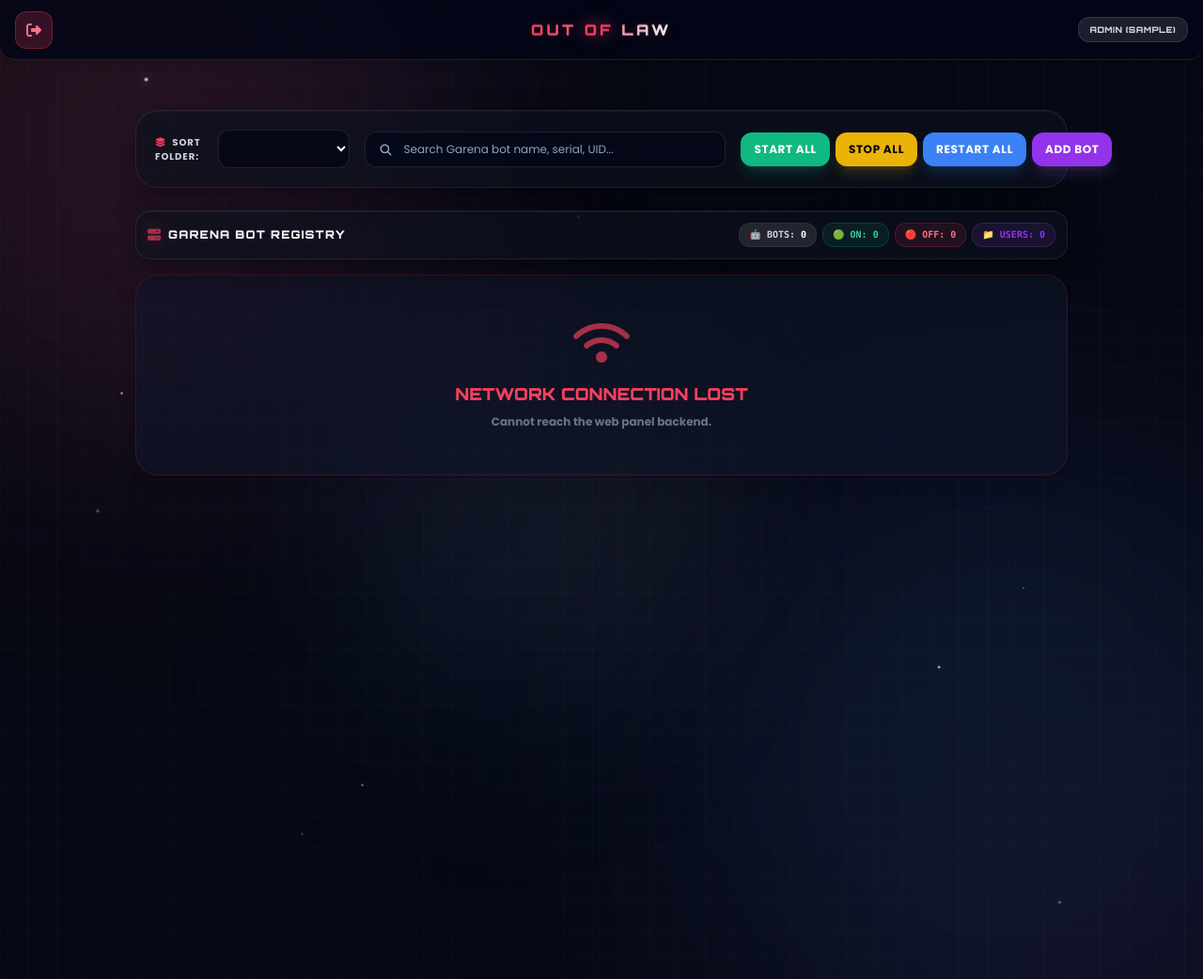
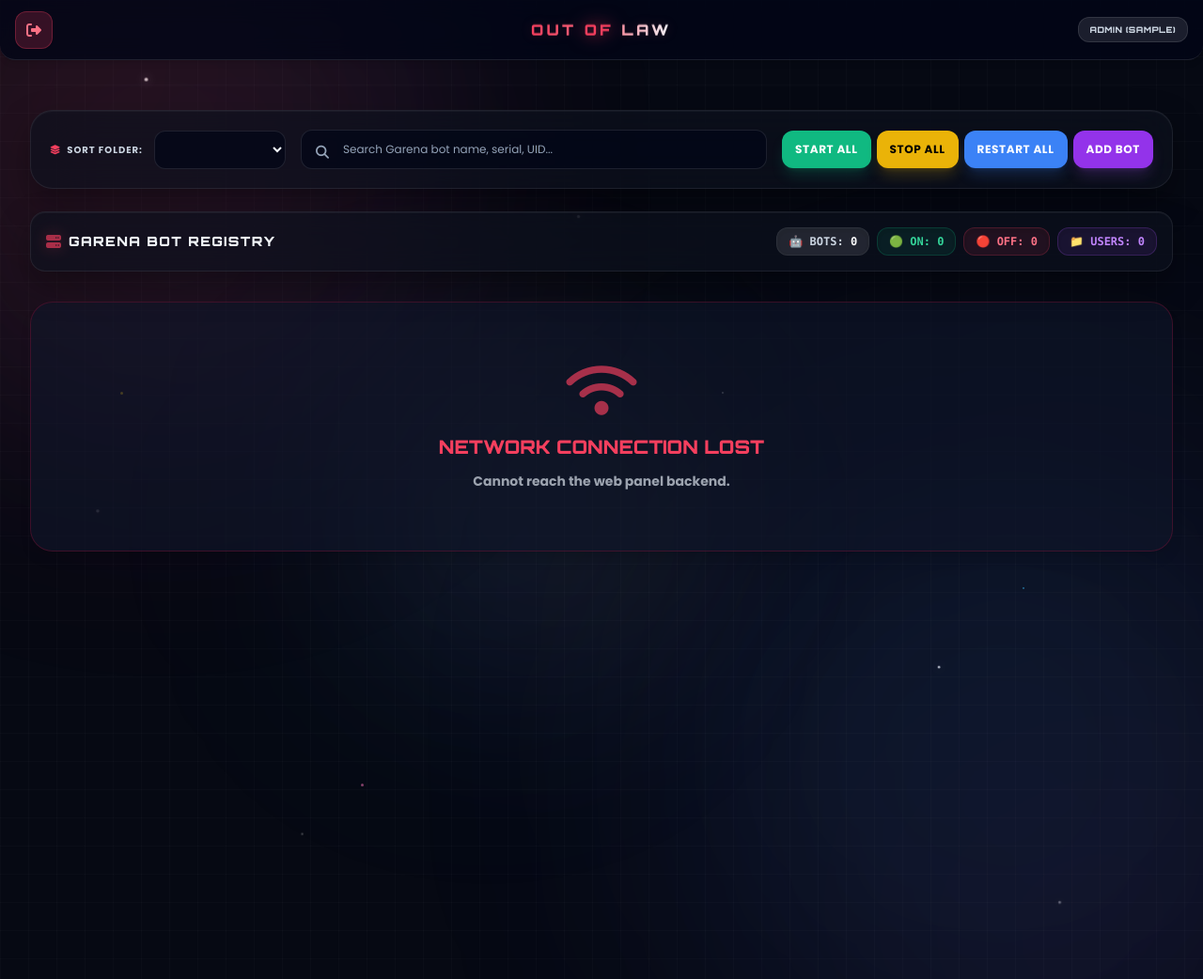
Before and after one commit to newhrmunna2027-pixel/Guild, a Flask app: template templates/index.html in a window 1280 px wide. Shown: the whole page at 94% size. Run offline with Flask 3, Linux system fonts and the light colour scheme; the template is opened without the code that fills it: most values are stand-ins (such as "Sample title", 1, 10 or a date in 2020); lists and menus that the app fills with data are empty; some libraries are stand-ins or nearby versions.

Commit message:
Refactor index.html for improved layout and usability
Updated layout and styling for main container and bot registry section. Enhanced button sizes and adjusted search input for better usability.

```diff
--- a/templates/index.html
+++ b/templates/index.html
@@ -220,8 +220,10 @@
         </div>
     </header>
 
-    <main class="max-w-5xl mx-auto px-4 py-8 space-y-6">
-        <!-- Control and Filter bar (Halka Dark Glass Panel) -->
+    <!-- 🟢 MAIN CONTAINER: EXPANDED FOR PC SCREENS (max-w-7xl) -->
+    <main class="max-w-7xl mx-auto px-4 sm:px-6 lg:px-8 py-8 space-y-6">
+
+        <!-- Control and Filter bar -->
         <div class="cyber-glass rounded-3xl p-5 flex flex-col md:flex-row justify-between items-center gap-4">
             <div class="flex items-center gap-3 w-full md:w-auto">
                 <label class="text-[10px] text-slate-300 font-black uppercase tracking-widest block"><i class="fa-solid fa-layer-group text-rose-500 mr-1.5"></i>Sort folder:</label>
@@ -231,54 +233,54 @@
             </div>
 
             <!-- Smart Live Search with Glass Icon -->
-            <div class="relative w-full md:max-w-sm">
-                <input type="text" id="botSearchInput" onkeyup="filterBots()" placeholder="Search Garena bot name, serial, UID..." class="w-full bg-slate-950/70 border border-white/10 text-slate-100 text-xs rounded-xl py-2.5 pl-10 pr-4 outline-none focus:border-rose-500 transition placeholder-slate-400">
-                <i class="fa-solid fa-magnifying-glass absolute left-4 top-3 text-slate-400 text-xs"></i>
+            <div class="relative w-full md:max-w-md lg:max-w-lg flex-1">
+                <input type="text" id="botSearchInput" onkeyup="filterBots()" placeholder="Search Garena bot name, serial, UID..." class="w-full bg-slate-950/70 border border-white/10 text-slate-100 text-xs rounded-xl py-3 pl-11 pr-4 outline-none focus:border-rose-500 transition placeholder-slate-400">
+                <i class="fa-solid fa-magnifying-glass absolute left-4 top-3.5 text-slate-400 text-sm"></i>
             </div>
 
             <!-- ACTION BUTTONS AREA -->
             <div class="flex gap-1.5 w-full md:w-auto flex-wrap md:flex-nowrap">
-                <button onclick="executeMassAction('start')" class="flex-1 md:flex-none bg-emerald-500 hover:bg-emerald-400 text-white text-xs font-black px-3.5 py-2.5 rounded-xl uppercase tracking-wider transition shadow-lg shadow-emerald-500/20">Start All</button>
-                <button onclick="executeMassAction('stop')" class="flex-1 md:flex-none bg-yellow-500 hover:bg-yellow-400 text-black text-xs font-black px-3.5 py-2.5 rounded-xl uppercase tracking-wider transition shadow-lg shadow-yellow-500/20">Stop All</button>
-                <button onclick="executeMassAction('restart')" class="flex-1 md:flex-none bg-blue-500 hover:bg-blue-400 text-white text-xs font-black px-3.5 py-2.5 rounded-xl uppercase tracking-wider transition shadow-lg shadow-blue-500/20">Restart All</button>
-                <button onclick="openAddModal()" class="flex-1 md:flex-none bg-purple-600 hover:bg-purple-500 text-white text-xs font-black px-3.5 py-2.5 rounded-xl uppercase tracking-wider transition shadow-lg shadow-purple-500/20">Add Bot</button>
+                <button onclick="executeMassAction('start')" class="flex-1 md:flex-none bg-emerald-500 hover:bg-emerald-400 text-white text-xs font-black px-3.5 py-3 rounded-xl uppercase tracking-wider transition shadow-lg shadow-emerald-500/20">Start All</button>
+                <button onclick="executeMassAction('stop')" class="flex-1 md:flex-none bg-yellow-500 hover:bg-yellow-400 text-black text-xs font-black px-3.5 py-3 rounded-xl uppercase tracking-wider transition shadow-lg shadow-yellow-500/20">Stop All</button>
+                <button onclick="executeMassAction('restart')" class="flex-1 md:flex-none bg-blue-500 hover:bg-blue-400 text-white text-xs font-black px-3.5 py-3 rounded-xl uppercase tracking-wider transition shadow-lg shadow-blue-500/20">Restart All</button>
+                <button onclick="openAddModal()" class="flex-1 md:flex-none bg-purple-600 hover:bg-purple-500 text-white text-xs font-black px-3.5 py-3 rounded-xl uppercase tracking-wider transition shadow-lg shadow-purple-500/20">Add Bot</button>
                 {% if role == 'owner' %}
-                <button onclick="openUsersModal()" class="flex-1 md:flex-none bg-indigo-600 hover:bg-indigo-500 text-white text-xs font-black px-3.5 py-2.5 rounded-xl uppercase tracking-wider transition shadow-lg shadow-indigo-500/20">Users</button>
+                <button onclick="openUsersModal()" class="flex-1 md:flex-none bg-indigo-600 hover:bg-indigo-500 text-white text-xs font-black px-3.5 py-3 rounded-xl uppercase tracking-wider transition shadow-lg shadow-indigo-500/20">Users</button>
                 {% endif %}
             </div>
         </div>
 
         <!-- Bot Registry Table Section -->
-        <div class="space-y-3">
-            <!-- 🟢 DYNAMIC NEON HUD HEADER BANNER (HALKA DARK GLASS STYLE) -->
-            <div id="botTableHeader" class="cyber-glass rounded-2xl p-3 flex flex-wrap justify-between items-center text-xs font-bold gap-3">
+        <div class="space-y-4">
+            <!-- 🟢 DYNAMIC NEON HUD HEADER BANNER -->
+            <div id="botTableHeader" class="cyber-glass rounded-2xl p-4 flex flex-wrap justify-between items-center text-xs font-bold gap-3">
                 <div class="flex items-center gap-2">
-                    <i class="fa-solid fa-server text-rose-500 text-sm drop-shadow-[0_0_8px_rgba(244,63,94,0.4)] animate-pulse"></i>
-                    <span class="font-orbitron font-black text-slate-100 tracking-widest uppercase">Garena Bot Registry</span>
+                    <i class="fa-solid fa-server text-rose-500 text-base drop-shadow-[0_0_8px_rgba(244,63,94,0.4)] animate-pulse"></i>
+                    <span class="font-orbitron font-black text-slate-100 tracking-widest uppercase md:text-sm">Garena Bot Registry</span>
                 </div>
 
-                <div class="flex flex-wrap gap-1.5 text-[10px] font-mono">
-                    <span class="bg-white/10 border border-white/5 px-2.5 py-1 rounded-xl text-slate-300">
+                <div class="flex flex-wrap gap-2 text-[10px] md:text-xs font-mono">
+                    <span class="bg-white/10 border border-white/5 px-3 py-1.5 rounded-xl text-slate-300 shadow-inner">
                         🤖 BOTS: <b id="stat-total-bots" class="text-white">0</b>
                     </span>
-                    <span class="bg-emerald-500/10 border border-emerald-500/20 px-2.5 py-1 rounded-xl text-emerald-400 font-bold">
+                    <span class="bg-emerald-500/10 border border-emerald-500/20 px-3 py-1.5 rounded-xl text-emerald-400 font-bold shadow-inner">
                         🟢 ON: <b id="stat-on-bots" class="text-emerald-400">0</b>
                     </span>
-                    <span class="bg-rose-500/10 border border-rose-500/20 px-2.5 py-1 rounded-xl text-rose-400 font-bold">
+                    <span class="bg-rose-500/10 border border-rose-500/20 px-3 py-1.5 rounded-xl text-rose-400 font-bold shadow-inner">
                         🔴 OFF: <b id="stat-off-bots" class="text-rose-400">0</b>
                     </span>
-                    <span class="bg-purple-500/10 border border-purple-500/20 px-2.5 py-1 rounded-xl text-purple-600 font-bold">
-                        📁 USERS: <b id="stat-total-folders" class="text-purple-600">0</b>
+                    <span class="bg-purple-500/10 border border-purple-500/20 px-3 py-1.5 rounded-xl text-purple-400 font-bold shadow-inner">
+                        📁 USERS: <b id="stat-total-folders" class="text-purple-400">0</b>
                     </span>
                 </div>
             </div>
 
-            <!-- Bot Grid Canvas (Slim Stack-Row style) -->
-            <div id="botListGrid" class="space-y-3">
-                <!-- Loading Spinner -->
-                <div class="col-span-full text-center py-12 text-gray-400">
-                    <div class="loader mx-auto mb-3"></div>
-                    <span class="font-bold text-xs uppercase tracking-widest animate-pulse">Initializing Data Stream...</span>
+            <!-- 🟢 RESPONSIVE GRID FOR BOT CARDS (Mobile: 1 col, Tablet: 2 cols, PC: 3 or 4 cols) -->
+            <div id="botListGrid" class="grid grid-cols-1 sm:grid-cols-2 lg:grid-cols-3 xl:grid-cols-4 gap-5 items-stretch">
+                <!-- Loading Spinner spans all columns -->
+                <div class="col-span-full text-center py-16 text-gray-400">
+                    <div class="loader mx-auto mb-4"></div>
+                    <span class="font-bold text-sm uppercase tracking-widest animate-pulse">Initializing Data Stream...</span>
                 </div>
             </div>
         </div>
@@ -298,11 +300,11 @@
     <div id="customConfirmModal" class="hidden fixed inset-0 bg-black/80 flex justify-center items-center z-[1000] p-4 backdrop-blur-sm">
         <div class="bg-slate-900 border border-white/10 rounded-3xl w-full max-w-sm shadow-2xl p-6 text-center transform transition-all duration-300 scale-95 opacity-0" id="confirmModalBox">
             <div id="confirmIcon" class="text-5xl text-rose-500 mb-4 drop-shadow-[0_0_15px_rgba(244,63,94,0.4)]"><i class="fas fa-exclamation-triangle"></i></div>
-            <h3 id="confirmTitle" class="text-base font-black text-slate-100 mb-2 tracking-wide font-orbitron"></h3>
-            <p id="confirmMessage" class="text-slate-400 text-xs mb-6 leading-relaxed font-bold"></p>
+            <h3 id="confirmTitle" class="text-lg font-black text-slate-100 mb-2 tracking-wide font-orbitron"></h3>
+            <p id="confirmMessage" class="text-slate-400 text-sm mb-6 leading-relaxed font-bold"></p>
             <div class="flex justify-center gap-3 w-full">
-                <button onclick="closeConfirmModal()" class="w-1/2 py-3 bg-slate-800 hover:bg-slate-700 border border-white/5 rounded-xl text-slate-300 font-bold transition text-xs uppercase tracking-wider">Cancel</button>
-                <button id="confirmBtn" class="w-1/2 py-3 rounded-xl text-white font-black transition shadow-lg text-xs uppercase tracking-wider"></button>
+                <button onclick="closeConfirmModal()" class="w-1/2 py-3.5 bg-slate-800 hover:bg-slate-700 border border-white/5 rounded-xl text-slate-300 font-bold transition text-xs uppercase tracking-wider">Cancel</button>
+                <button id="confirmBtn" class="w-1/2 py-3.5 rounded-xl text-white font-black transition shadow-lg text-xs uppercase tracking-wider"></button>
             </div>
         </div>
     </div>
@@ -370,19 +372,19 @@
                 } else {
                     // 🔴 OFFLINE MANAGER HANDLER
                     document.getElementById('botListGrid').innerHTML = `
-                        <div class="col-span-full text-center py-12 text-rose-500 font-bold bg-slate-900/60 border border-rose-900/40 rounded-3xl shadow-lg mt-4">
-                            <i class="fa-solid fa-server text-5xl mb-4 text-rose-500 animate-pulse"></i>
-                            <br><span class="text-lg font-orbitron">BOT MANAGER IS OFFLINE</span>
-                            <p class="text-gray-500 text-xs mt-2">${data.msg || "Please run 'python bot_supervisor.py' in your server terminal."}</p>
+                        <div class="col-span-full text-center py-16 text-rose-500 font-bold bg-slate-900/60 border border-rose-900/40 rounded-3xl shadow-lg mt-4 w-full">
+                            <i class="fa-solid fa-server text-6xl mb-4 text-rose-500 animate-pulse"></i>
+                            <br><span class="text-xl font-orbitron">BOT MANAGER IS OFFLINE</span>
+                            <p class="text-gray-400 text-sm mt-3">${data.msg || "Please run 'python bot_supervisor.py' in your server terminal."}</p>
                         </div>`;
                 }
             } catch (err) {
                 console.error("Error loading bots:", err);
                 document.getElementById('botListGrid').innerHTML = `
-                    <div class="col-span-full text-center py-12 text-rose-500 font-bold bg-slate-900/60 border border-rose-900/40 rounded-3xl shadow-lg mt-4">
-                        <i class="fa-solid fa-wifi text-5xl mb-4 text-rose-500 animate-pulse"></i>
-                        <br><span class="text-lg font-orbitron">NETWORK CONNECTION LOST</span>
-                        <p class="text-gray-500 text-xs mt-2">Cannot reach the web panel backend.</p>
+                    <div class="col-span-full text-center py-16 text-rose-500 font-bold bg-slate-900/60 border border-rose-900/40 rounded-3xl shadow-lg mt-4 w-full">
+                        <i class="fa-solid fa-wifi text-6xl mb-4 text-rose-500 animate-pulse"></i>
+                        <br><span class="text-xl font-orbitron">NETWORK CONNECTION LOST</span>
+                        <p class="text-gray-400 text-sm mt-3">Cannot reach the web panel backend.</p>
                     </div>`;
             }
         }
@@ -439,10 +441,11 @@
         function renderBotGrid(bots) {
             const grid = document.getElementById('botListGrid');
             let html = '';
+
             if (bots.length === 0) {
-                grid.innerHTML = `<div class="col-span-full text-center py-16 bg-slate-900/40 border border-white/5 rounded-3xl mt-4">
-                    <i class="fa-solid fa-ghost text-4xl mb-3 text-slate-500"></i>
-                    <br><span class="text-slate-300 font-bold text-sm uppercase tracking-widest">No Bots Found</span>
+                grid.innerHTML = `<div class="col-span-full text-center py-20 bg-slate-900/40 border border-white/5 rounded-3xl mt-2">
+                    <i class="fa-solid fa-ghost text-5xl mb-4 text-slate-500"></i>
+                    <br><span class="text-slate-300 font-bold text-base uppercase tracking-widest">No Bots Found</span>
                 </div>`;
 
                 document.getElementById('stat-total-bots').innerText = 0;
@@ -465,7 +468,6 @@
                 const safeFileName = String(bot.name).replace(/'/g, "\\'");
                 const displayName = b.nickname ? b.nickname : bot.name;
 
-                // Guild Name and ID mappings
                 const guildName = c.clanName || 'No Guild';
                 const guildId = c.clanId && c.clanId !== '0' && c.clanId !== 'N/A' ? c.clanId : 'N/A';
 
@@ -480,40 +482,43 @@
                     toggleBtn = `<button onclick="controlBot('start', '${safeFileName}')" class="px-3 py-1 rounded-xl text-[9px] font-black bg-rose-500/10 text-rose-400 border border-rose-500/20 hover:bg-rose-500 hover:text-white transition">OFF</button>`;
                 }
 
+                // 🟢 RESPONSIVE & COMPACT CARD STRUCTURE FOR GRID LAYOUT
                 html += `
-                    <div class="bot-card-wrapper w-full" data-search="${bot.name} ${displayName} ${bot.ingame_uid} ${bot.folder} ${guildId}">
-                        <div class="cyber-glass rounded-2xl p-3 shadow-md flex flex-col sm:flex-row items-center justify-between gap-4 relative border border-white/10 hover:border-rose-500/30 transition-all duration-300">
+                    <div class="bot-card-wrapper h-full w-full" data-search="${bot.name} ${displayName} ${bot.ingame_uid} ${bot.folder} ${guildId}">
+                        <div class="cyber-glass rounded-[1.5rem] p-4 shadow-lg flex flex-col h-full justify-between gap-4 relative border border-white/10 hover:border-rose-500/40 hover:bg-slate-900/60 transition-all duration-300">
 
                             <!-- Top Action Bar: Serial, Folder, Toggle -->
                             <div class="flex justify-between items-center w-full z-10">
-                                <span class="text-[9px] bg-white/5 border border-white/10 px-2 py-0.5 rounded-lg text-slate-400 font-black font-orbitron">#${bot.number}</span>
-                                <span class="text-[8px] bg-purple-500/20 text-purple-300 border border-purple-500/30 px-2.5 py-0.5 rounded-full font-black font-orbitron"><i class="fas fa-folder-open mr-1"></i>${bot.folder}</span>
+                                <div class="flex gap-1.5 items-center">
+                                    <span class="text-[9px] bg-white/5 border border-white/10 px-2 py-0.5 rounded-lg text-slate-400 font-black font-orbitron">#${bot.number}</span>
+                                    <span class="text-[8px] bg-purple-500/20 text-purple-300 border border-purple-500/30 px-2.5 py-0.5 rounded-full font-black font-orbitron truncate max-w-[80px]"><i class="fas fa-folder-open mr-1"></i>${bot.folder}</span>
+                                </div>
                                 <div class="flex-shrink-0">${toggleBtn}</div>
                             </div>
 
                             <!-- Centered Avatar & Details (Top/Center) -->
-                            <div class="flex items-center gap-3 w-full sm:w-auto min-w-0">
-                                <div onclick="openProfileModal('${bot.ingame_uid}', true)" class="relative w-12 h-12 rounded-xl border border-yellow-500/30 p-0.5 bg-slate-800/50 overflow-hidden cursor-pointer hover:border-yellow-400 transition-all duration-300 group flex-shrink-0 shadow-sm">
+                            <div class="flex items-center gap-3 w-full min-w-0">
+                                <div onclick="openProfileModal('${bot.ingame_uid}', true)" class="relative w-14 h-14 rounded-xl border border-yellow-500/30 p-0.5 bg-slate-800/50 overflow-hidden cursor-pointer hover:border-yellow-400 transition-all duration-300 group flex-shrink-0 shadow-sm">
                                     <img src="${avatar}" class="w-full h-full object-cover rounded-lg group-hover:scale-105 transition-transform duration-300" onerror="this.src='https://via.placeholder.com/60'">
-                                    <div class="absolute bottom-0 left-0 right-0 bg-slate-900/95 text-center text-[7px] font-black text-slate-200 font-orbitron border-t border-white/5">LV.${b.level || 0}</div>
+                                    <div class="absolute bottom-0 left-0 right-0 bg-slate-900/95 text-center text-[8px] font-black text-slate-200 font-orbitron border-t border-white/5">LV.${b.level || 0}</div>
                                 </div>
 
                                 <div class="min-w-0 flex-1">
-                                    <h3 class="text-slate-100 font-black font-orbitron text-sm tracking-wide truncate" title="IGN: ${displayName}">
+                                    <h3 class="text-slate-100 font-black font-orbitron text-[13px] tracking-wide truncate" title="IGN: ${displayName}">
                                         ${displayName}
                                     </h3>
 
-                                    <span class="text-[10px] text-slate-400 font-bold block truncate mt-0.5">File: <b class="text-slate-200">${bot.name}</b></span>
+                                    <span class="text-[9px] text-slate-400 font-bold block truncate mt-0.5">File: <b class="text-slate-200">${bot.name}</b></span>
 
-                                    <div class="flex gap-2 text-[9px] font-mono text-slate-400 font-bold mt-1">
-                                        <span>UID: <b class="text-amber-400 cursor-pointer hover:underline" onclick="copyToClipboard('${bot.ingame_uid}')">${bot.ingame_uid || 'WAIT'}</b></span>
-                                        <span>| Guild: <b class="text-sky-400 truncate max-w-[80px] inline-block align-bottom">${guildName}</b></span>
+                                    <div class="flex flex-col gap-0.5 text-[9px] font-mono text-slate-400 font-bold mt-1">
+                                        <span class="truncate">UID: <b class="text-amber-400 cursor-pointer hover:underline" onclick="copyToClipboard('${bot.ingame_uid}')">${bot.ingame_uid || 'WAIT'}</b></span>
+                                        <span class="truncate text-sky-400" title="${guildName}"><i class="fas fa-shield-halved text-sky-500 mr-1 text-[8px]"></i>${guildName}</span>
                                     </div>
                                 </div>
                             </div>
 
                             <!-- Bottom Section: 4 Icon Buttons Side-by-Side -->
-                            <div class="grid grid-cols-4 w-full gap-2 pt-2.5 border-t border-white/5 font-orbitron">
+                            <div class="grid grid-cols-4 w-full gap-2 pt-3 border-t border-white/5 font-orbitron mt-auto">
                                 <a href="/manager/${safeFileName}" class="w-full h-8 rounded-lg bg-yellow-500 hover:bg-yellow-400 text-black flex items-center justify-center transition shadow-md shadow-yellow-500/10" title="Manage Bot">
                                     <i class="fas fa-terminal text-xs"></i>
                                 </a>
@@ -556,7 +561,7 @@
             }
         }
 
-        // 🟢 MISSING DELETE BOT CONTROLLER WITH CONFIRMATION POPUP
+        // 🟢 FULLY IMPLEMENTED DELETE BOT CONTROLLER WITH CONFIRMATION POPUP
         function deleteBot(botName) {
             showConfirmModal(
                 "Delete Bot Configuration?",
@@ -618,7 +623,7 @@
             const confirmBtn = document.getElementById('confirmBtn');
             if (confirmBtn) {
                 confirmBtn.innerText = btnText;
-                confirmBtn.className = `w-1/2 py-3 rounded-xl text-white font-black transition shadow-lg text-xs uppercase tracking-wider ${btnClass}`;
+                confirmBtn.className = `w-1/2 py-3.5 rounded-xl text-white font-black transition shadow-lg text-xs uppercase tracking-wider ${btnClass}`;
             }
 
             confirmActionCallback = callback;
@@ -652,4 +657,4 @@
         setInterval(fetchAndRender, 4000);
     </script>
 </body>
-  </html>
+</html>
```
